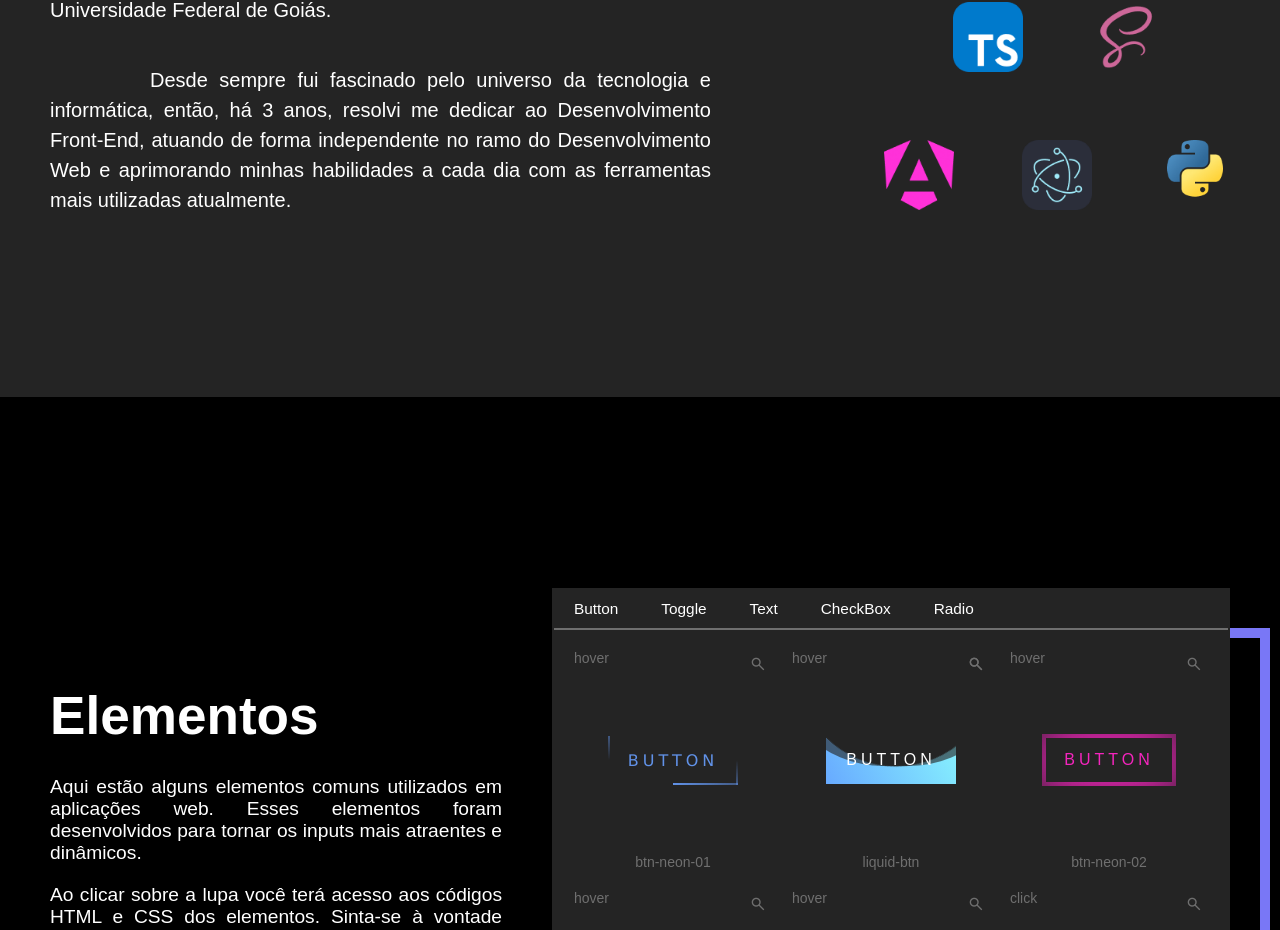
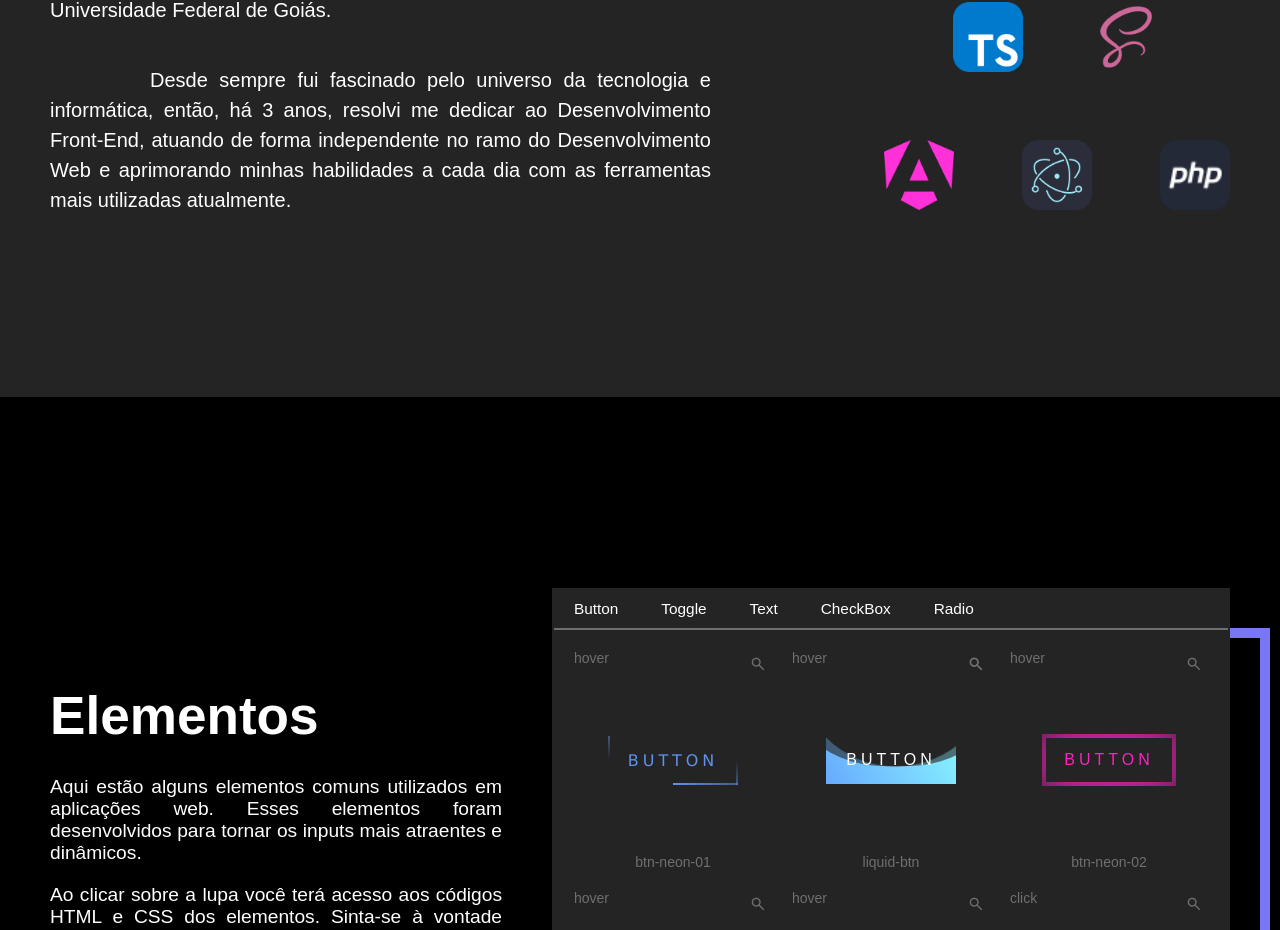
Before and after one commit to CesarCaus/Portfolio-Cesar-Caus, an Angular app: page / in a window 1280 px wide. Shown: the part 1205-2135 px from the top of the page. Built offline with nearby package versions, Linux system fonts and the light colour scheme; a web font is replaced by a local one.

Commit message:
Atualização Sobre mim

```diff
--- a/src/app/components/containers/about/about.component.html
+++ b/src/app/components/containers/about/about.component.html
@@ -17,7 +17,7 @@
         <div class="line">
             <img src="../../../../assets/Angular.png"  alt="Angular Icon"/>
             <img src="../../../../assets/Electron.png"  alt="Electron Icon"/>
-            <img src="../../../../assets/Python.png"  alt="Python Icon"/>
+            <img src="../../../../assets/PHP.png" alt="PHP Icon"/>
         </div>
     </section>
 </main>
--- a/src/app/components/containers/about/about.component.scss
+++ b/src/app/components/containers/about/about.component.scss
@@ -40,6 +40,10 @@ section {
         img {
             width: clamp(3em, 6.92vw, 70px);
         }
+
+        .php-icon {
+            width: clamp(3em, 6.92vw, 70px);
+        }
     }
 
     .line:nth-child(2) {
```
Also changed, not shown: src/assets/PHP.png (added), src/assets/php.svg (added).
